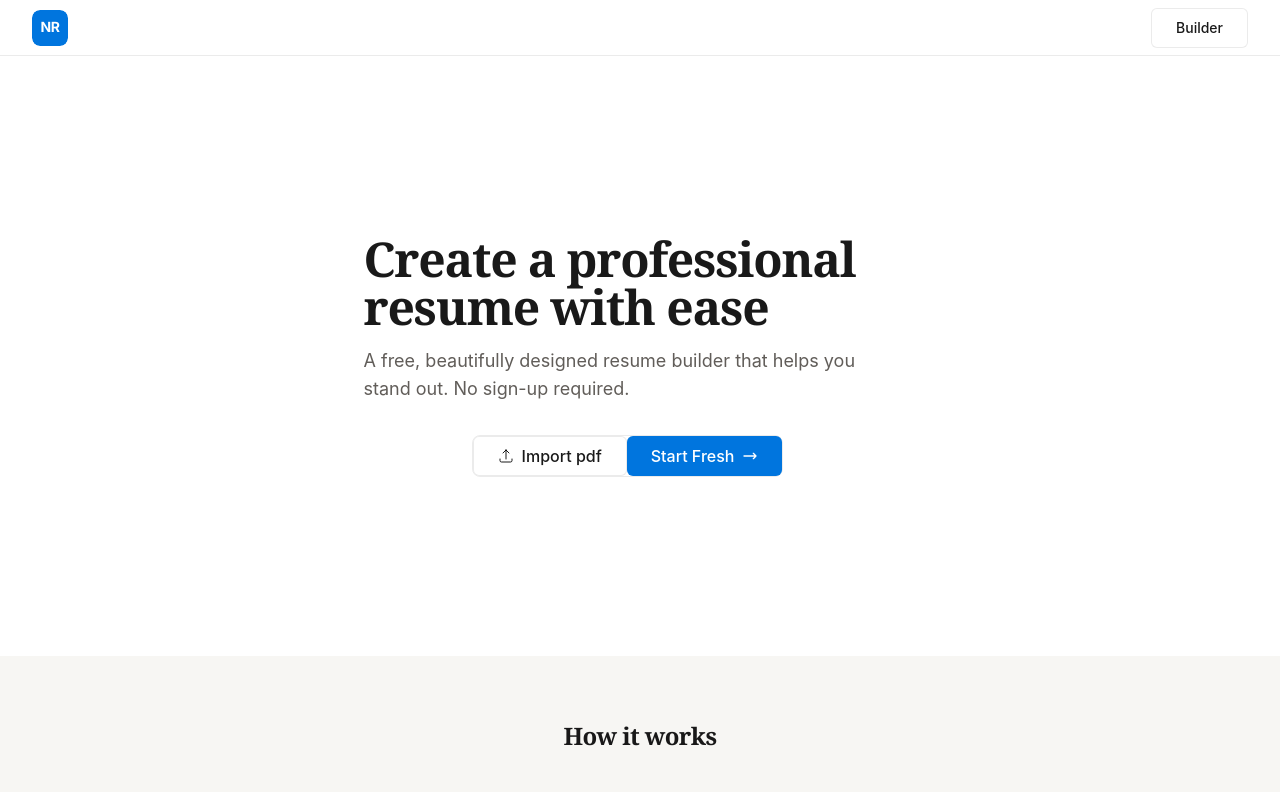
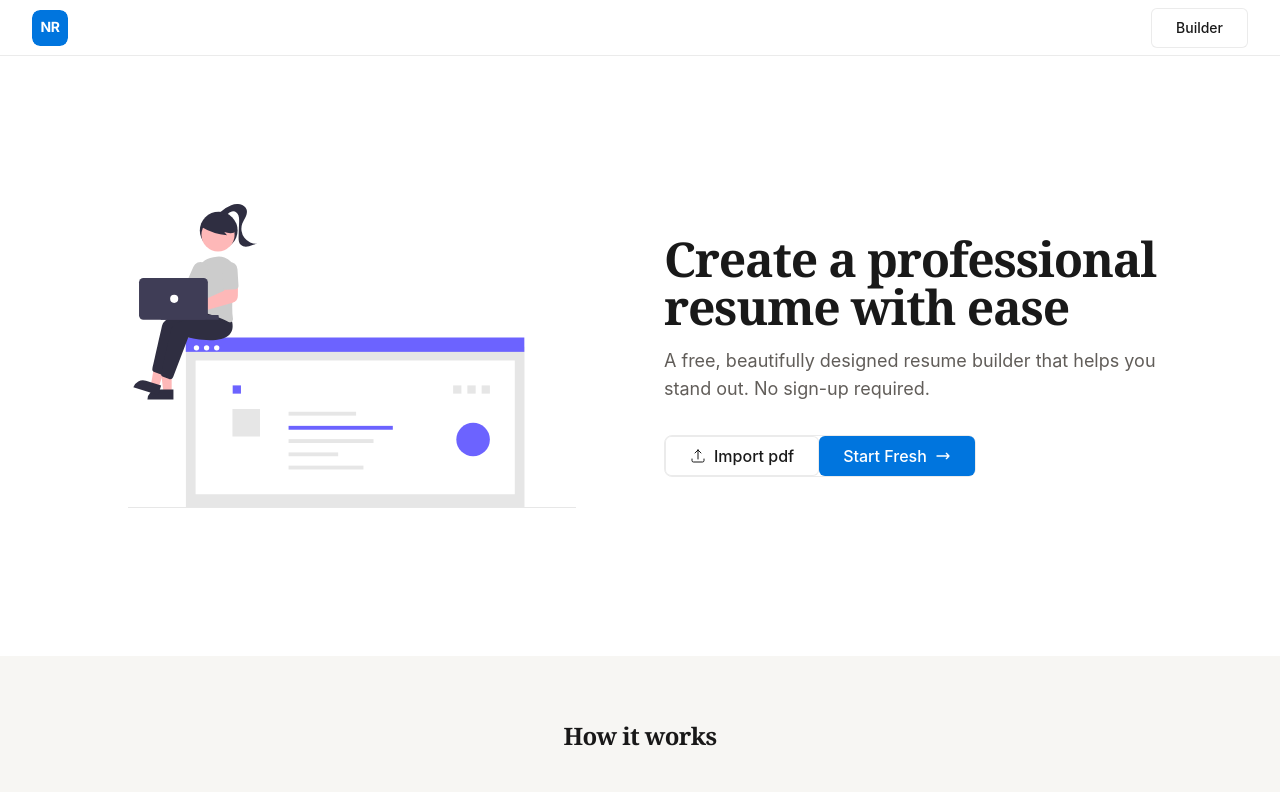
Before and after one commit to lovekatoch/noice-resume, a Next.js app: page / in a window 1280 px wide. Shown: the top 792 px of the page. Built offline with nearby package versions, Linux system fonts and the light colour scheme; a web font is replaced by a local one.

Commit message:
feat: add unDraw resume illustration to hero section

```diff
--- a/src/app/home/Hero.tsx
+++ b/src/app/home/Hero.tsx
@@ -13,8 +13,15 @@ export const Hero = () => {
 
   return (
     <section className="bg-[var(--notion-white)] lg:flex lg:min-h-[600px] lg:items-center lg:justify-center lg:px-8">
-      <FlexboxSpacer maxWidth={75} minWidth={0} className="hidden lg:block" />
-      <div className="mx-auto max-w-xl px-6 py-12 text-center lg:mx-0 lg:grow lg:text-left">
+      <div className="mx-auto flex max-w-6xl flex-col gap-8 px-6 py-12 lg:mx-0 lg:flex-row lg:items-center lg:gap-12">
+        <div className="lg:w-1/2">
+          <img
+            src="/images/online-resume.svg"
+            alt="Resume illustration"
+            className="w-full max-w-md mx-auto"
+          />
+        </div>
+        <div className="lg:w-1/2 lg:text-left">
           <h1
             className="mb-4 font-serif text-4xl font-bold tracking-tight text-[var(--notion-black)] lg:text-5xl"
             style={{ letterSpacing: "-0.025em" }}
@@ -27,7 +34,7 @@ export const Hero = () => {
             A free, beautifully designed resume builder that helps you stand out.
             No sign-up required.
           </p>
-        <div className="flex flex-col items-center gap-4 sm:flex-row sm:justify-center sm:gap-0">
+          <div className="flex flex-col items-center gap-4 sm:flex-row sm:justify-center lg:justify-start sm:gap-0">
             <div className="inline-flex rounded-lg border border-[var(--notion-border)]">
               <ImportButton />
               <button
@@ -52,7 +59,7 @@ export const Hero = () => {
             </div>
           </div>
         </div>
-      <FlexboxSpacer maxWidth={100} minWidth={50} className="hidden lg:block" />
+      </div>
     </section>
   );
 };
```
Also changed, not shown: public/images/online-resume.svg (added). Lines whose indentation alone changed are shown as unchanged.
